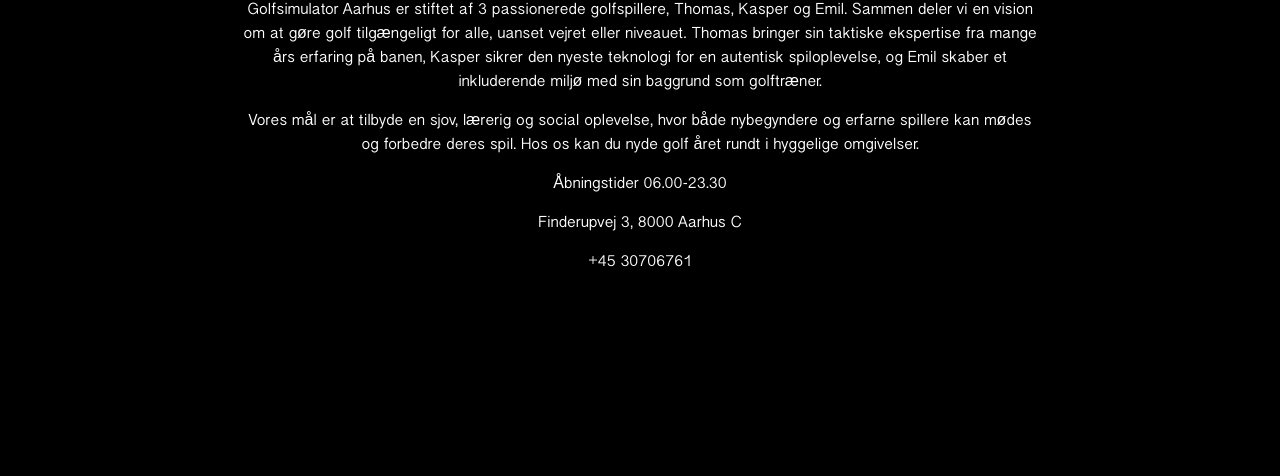
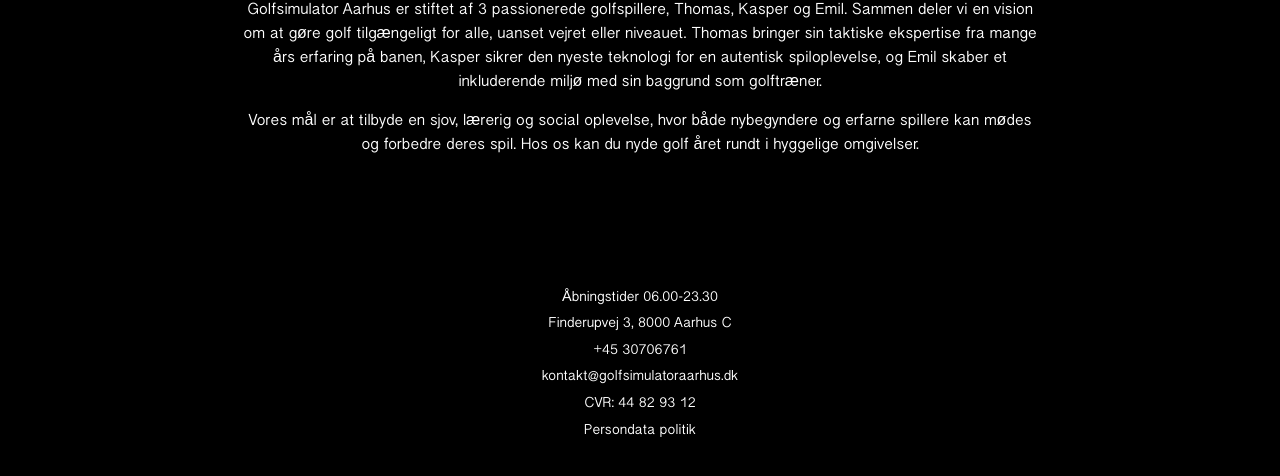
Before and after one commit to sofievestermark/projekt-responsive-web, a plain HTML site: page undermenuer/omos.html in a window 1280 px wide. Shown: the part 416-892 px from the top of the page. Before the commit the page ends 800 px from the top, so only its background shows below. Drawn offline with Linux system fonts and the light colour scheme; files whose address does not match are found by name; a web font is replaced by a local one.

Commit message:
someforsøg2

```diff
--- a/css/omos.css
+++ b/css/omos.css
@@ -60,4 +60,19 @@ p {
     margin-bottom: 15px;
 
 }
+
+.footer {
+    background-color:black; /* Dark background */
+    color: white; /* White text color */
+    text-align: center; /* Center text horizontally */
+    padding: 20px; /* Add some space inside the footer */
+    position: relative; /* Optional, for layout control */
+    padding-top: 110px;
 }
+
+.footer p {
+    margin: 5px 0; /* Space between footer text lines */
+    font-size: 0.9rem; /* Slightly smaller text */
+}
+
+}
--- a/undermenuer/omos.html
+++ b/undermenuer/omos.html
@@ -35,6 +35,9 @@
         <p>Åbningstider 06.00-23.30</p>
         <p>Finderupvej 3, 8000 Aarhus C</p>
         <p>+45 30706761</p>
+        <p>kontakt@golfsimulatoraarhus.dk</p>
+        <p>CVR: 44 82 93 12</p>
+        <p>Persondata politik</p>
     </footer>
 
 </body>
```
Also changed, not shown: 1 other file.
